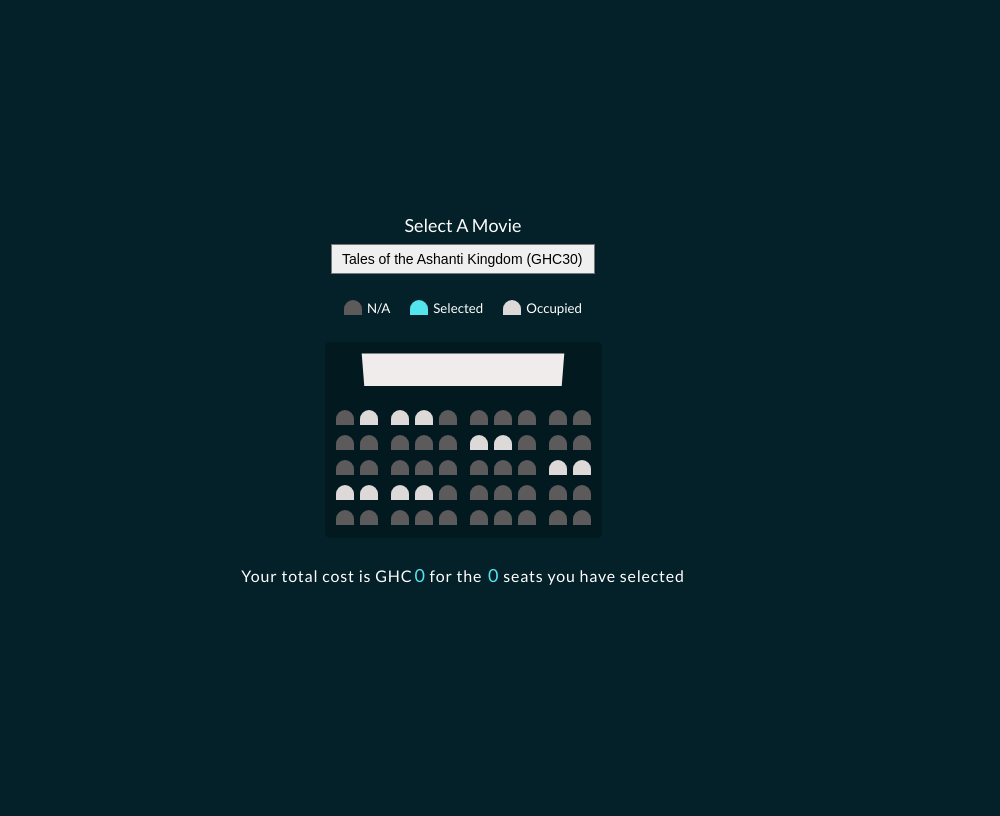
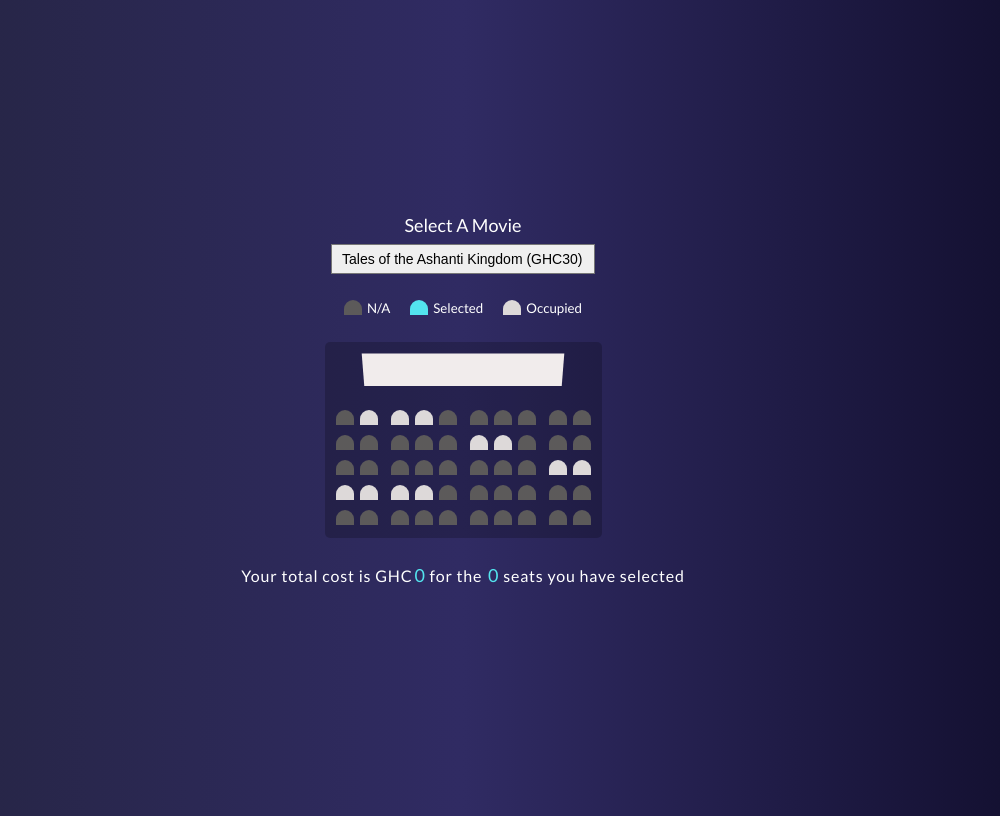
Before and after one commit to LifelikeDev/Cinema-Seat-Booker, a plain HTML site: page index.html in a window 1280 px wide. Shown: the whole page, without its empty margins (177-1177 px from the left). Drawn offline with Linux system fonts and the light colour scheme.

Commit message:
Background changed

```diff
--- a/css/styles.css
+++ b/css/styles.css
@@ -3,7 +3,20 @@
 }
 
 body {
-  background-color: #042029;
+  background: #0f0c29; /* fallback for old browsers */
+  background: -webkit-linear-gradient(
+    to right,
+    #24243e,
+    #302b63,
+    #0f0c29
+  ); /* Chrome 10-25, Safari 5.1-6 */
+  background: linear-gradient(
+    to right,
+    #24243e,
+    #302b63,
+    #0f0c29
+  ); /* W3C, IE 10+/ Edge, Firefox 16+, Chrome 26+, Opera 12+, Safari 7+ */
+
   color: #fff;
   font-family: "Lato", sans-serif;
 }
```
